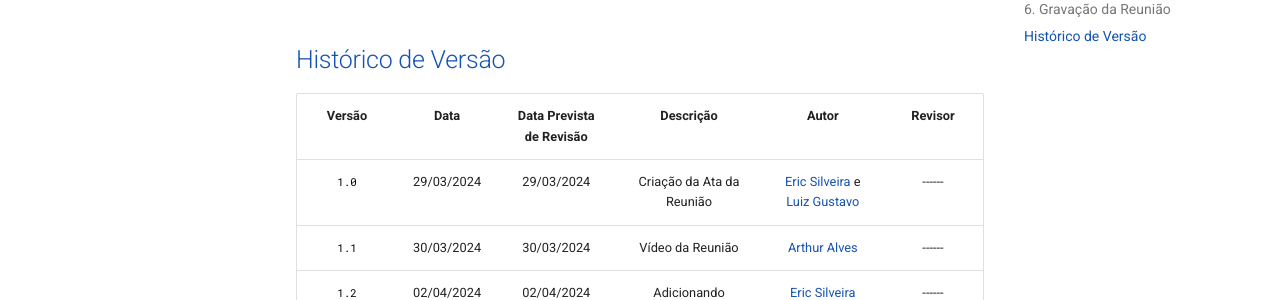
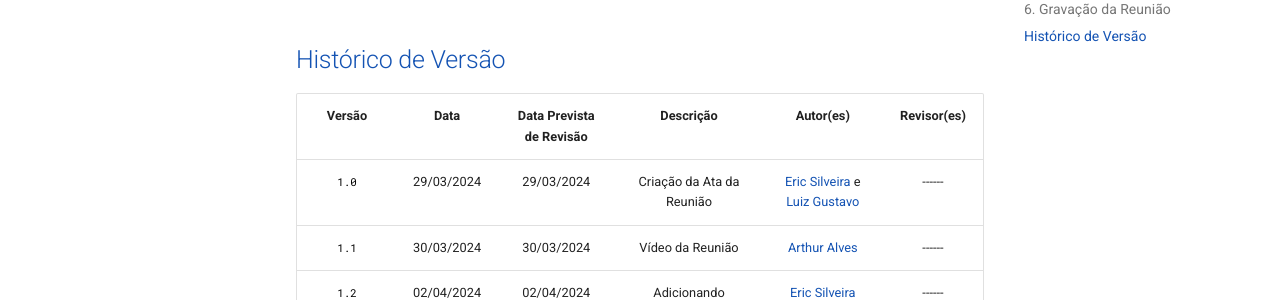
Before and after one commit to Requisitos-de-Software/2024.1-DiarioOficialdaUniao, an MkDocs documentation site: the page built from docs/reuniao/reuniao1.md, in a window 1280 px wide and 900 px high, scrolled down 2714 px. Shown: the part 300-600 px from the top of the window. Built offline with MkDocs 1.6.1 and Material for MkDocs 9.7.7, drawn with Linux system fonts in a browser that asks for light colours; comment, search, counter and statistics services are not loaded; the version menu is left out.

```diff
--- a/docs/reuniao/reuniao1.md
+++ b/docs/reuniao/reuniao1.md
@@ -61,8 +61,8 @@ Sobre a divisão das atividades do grupo, ficou da seguinte forma:
 <iframe src="https://drive.google.com/file/d/1n1ZUV48gBMTg477Bg8AcIo8bJT6igpEZ/preview" width="640" height="480" allow="autoplay"></iframe>
 
 ## <a>Histórico de Versão</a>
-| Versão | Data | Data Prevista de Revisão | Descrição | Autor | Revisor |
-| :------: | :----------: | :-----------: | :-----------: | :---------: |:---------: |
+| Versão | Data | Data Prevista de Revisão | Descrição | Autor(es) | Revisor(es) |
+| :------: | :----------: | :-----------: | :-----------: | :---------: | :---------: |
 |`1.0`| 29/03/2024 | 29/03/2024 | Criação da Ata da Reunião | [Eric Silveira](https://github.com/ericbky) e [Luiz Gustavo](https://github.com/LuizGust4vo) | ------ |
 |`1.1`| 30/03/2024 | 30/03/2024 | Vídeo da Reunião | [Arthur Alves](https://github.com/arthrok) | ------ |
 |`1.2`| 02/04/2024 | 02/04/2024 | Adicionando Divisão de tarefas do grupo | [Eric Silveira](https://github.com/ericbky) | ------ |
```
